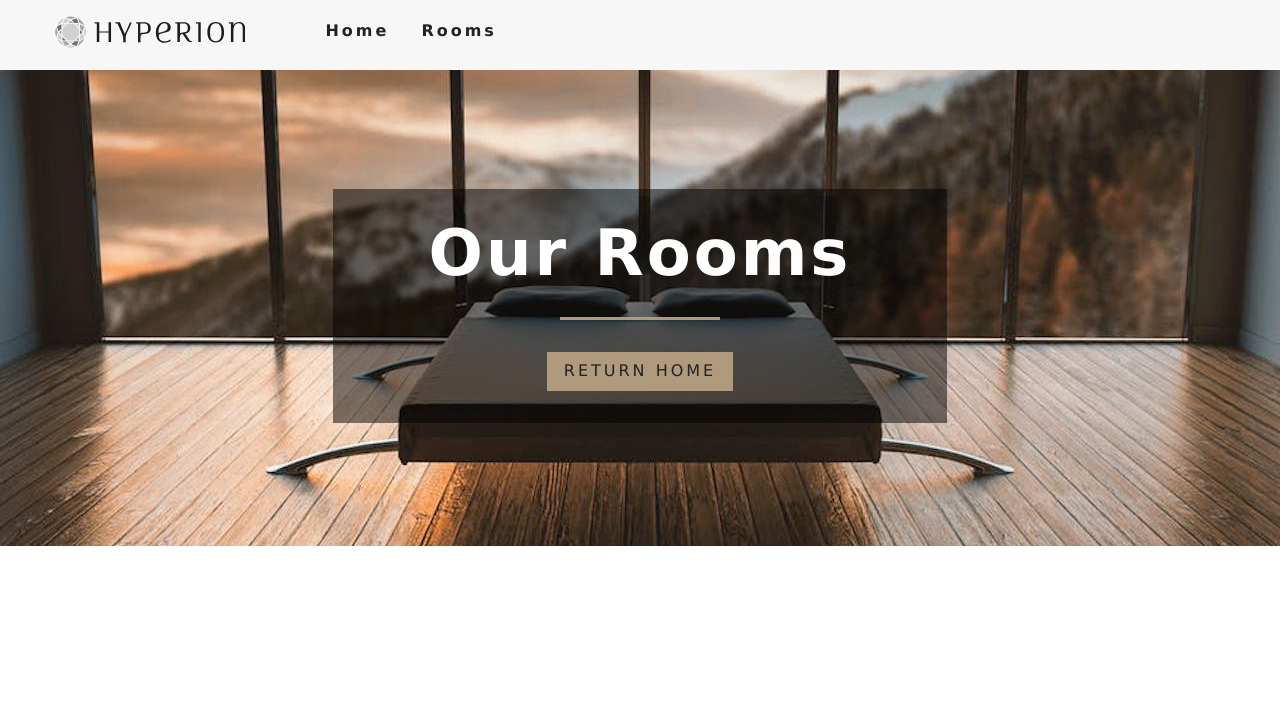
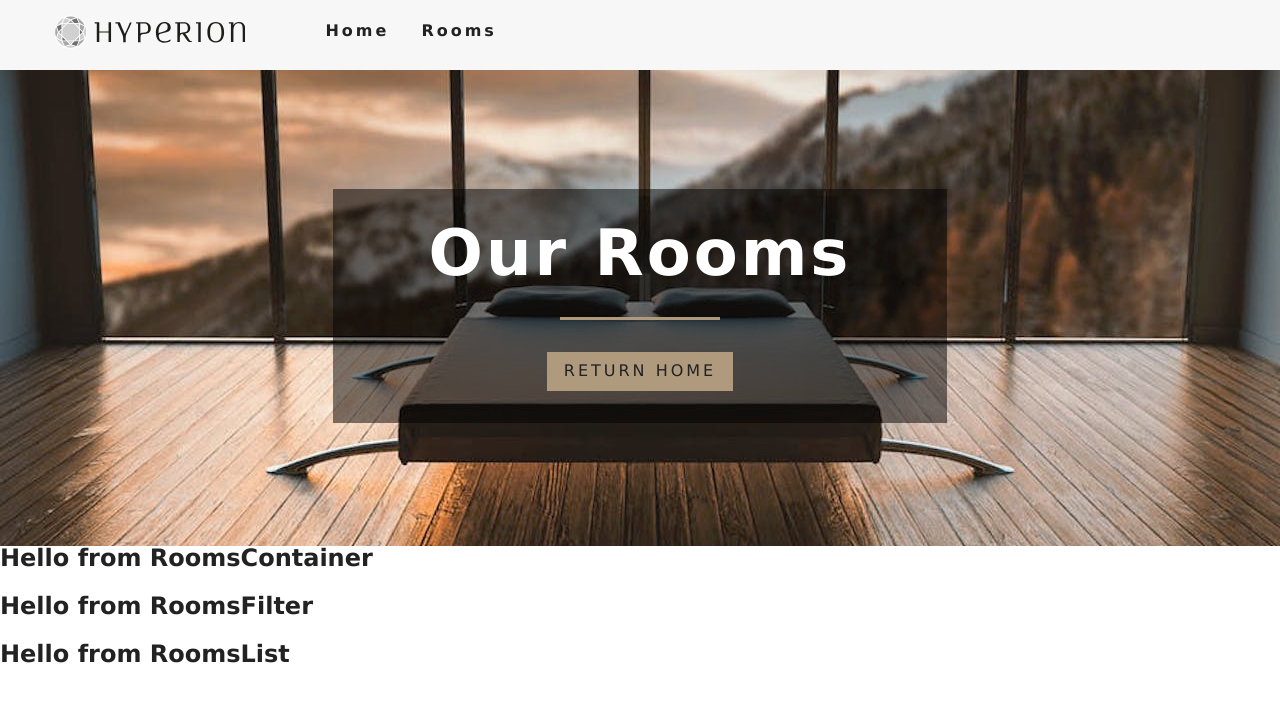
Before and after one commit to BitBravo/react-hotel-book, a React (Create React App) app: page /rooms in a window 1280 px wide. Shown: the top 702 px of the page. Built offline with nearby package versions, Linux system fonts and the light colour scheme.

Commit message:
Create RoomsContainer component

```diff
--- a/src/components/Context.js
+++ b/src/components/Context.js
@@ -16,15 +16,12 @@ export default class RoomProvider extends Component {
     // format data for Contentful CMS
     const rooms = this.formatData(items);
     const featuredRooms = rooms.filter(room => room.featured === true);
-    this.setState(
-      () => ({
-        rooms,
-        featuredRooms,
-        sortedRooms: rooms,
-        loading: false,
-      }),
-      () => console.log('state.rooms:', this.state.rooms)
-    );
+    this.setState(() => ({
+      rooms,
+      featuredRooms,
+      sortedRooms: rooms,
+      loading: false,
+    }));
   }
 
   formatData = items => {
--- a/src/components/Rooms.js
+++ b/src/components/Rooms.js
@@ -2,6 +2,7 @@ import React from 'react';
 import Hero from './Hero';
 import { Link } from 'react-router-dom';
 import Banner from './Banner';
+import RoomsContainer from './RoomsContainer';
 
 export default function Rooms() {
   return (
@@ -13,6 +14,7 @@ export default function Rooms() {
           </Link>
         </Banner>
       </Hero>
+      <RoomsContainer />
     </React.Fragment>
   );
 }
--- /dev/null
+++ b/src/components/RoomsContainer.js
@@ -0,0 +1,25 @@
+import React from 'react';
+import RoomsFilter from './RoomsFilter';
+import RoomsList from './RoomsList';
+import { Consumer } from './Context';
+import Loading from './Loading';
+
+export default function RoomsContainer() {
+  return (
+    <Consumer>
+      {({ loading, sortedRooms, rooms }) =>
+        loading ? (
+          <div style={{ margin: 100 }}>
+            <Loading />
+          </div>
+        ) : (
+          <React.Fragment>
+            <h3>Hello from RoomsContainer</h3>
+            <RoomsFilter rooms={rooms} />
+            <RoomsList rooms={sortedRooms} />
+          </React.Fragment>
+        )
+      }
+    </Consumer>
+  );
+}
--- /dev/null
+++ b/src/components/RoomsFilter.js
@@ -0,0 +1,9 @@
+import React from 'react';
+
+export default function RoomsFilter() {
+  return (
+    <div>
+      <h3>Hello from RoomsFilter</h3>
+    </div>
+  );
+}
--- /dev/null
+++ b/src/components/RoomsList.js
@@ -0,0 +1,9 @@
+import React from 'react';
+
+export default function RoomsList() {
+  return (
+    <div>
+      <h3>Hello from RoomsList</h3>
+    </div>
+  );
+}
```
